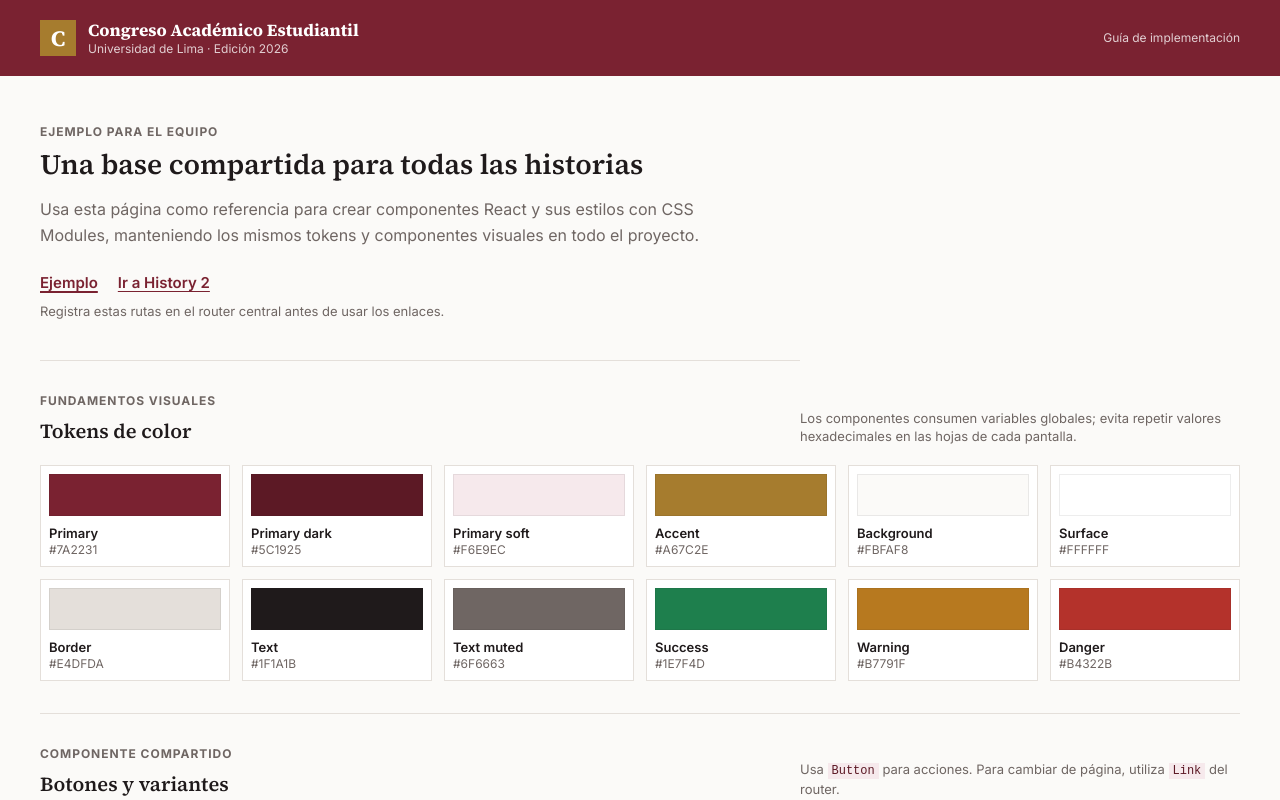
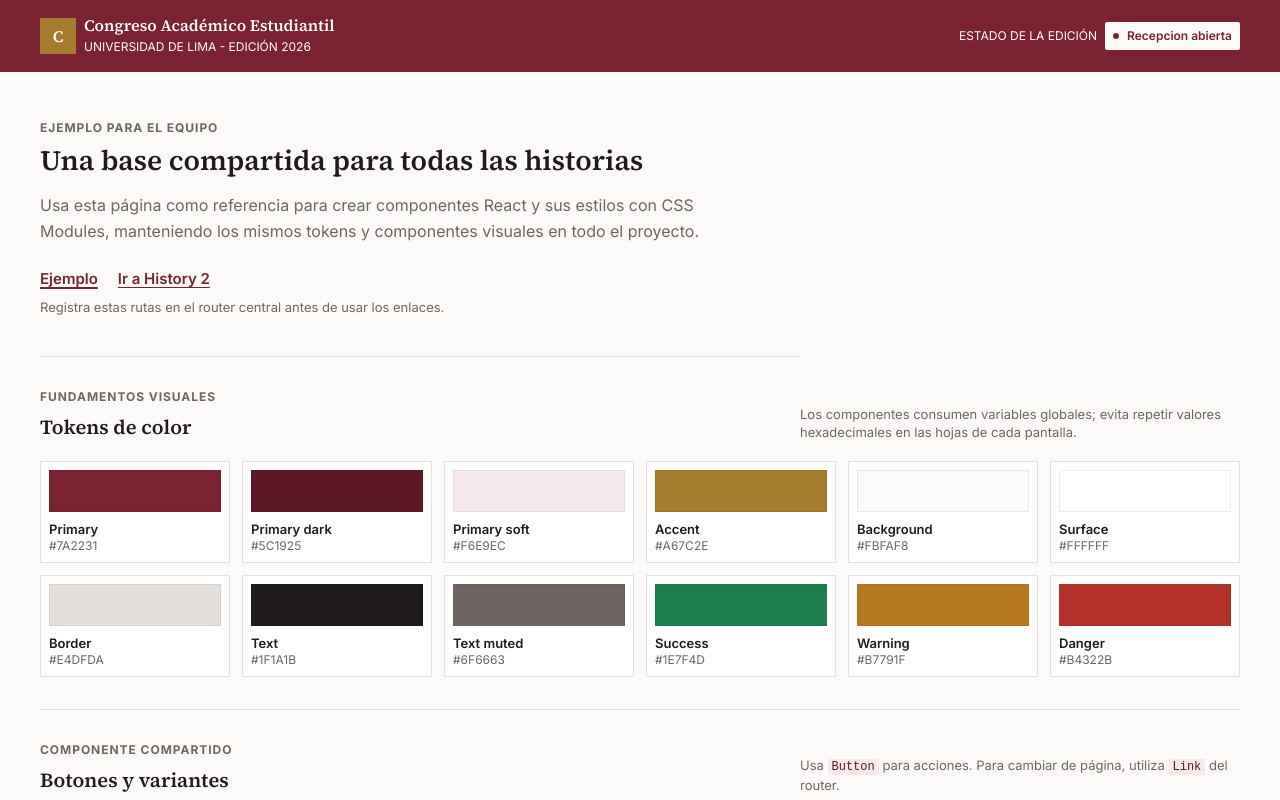
Before and after one commit to Alvarordev/progra-web-grp-1, a React (Vite) app: page /ejemplo in a window 1280 px wide. Shown: the top 800 px of the page. Built offline with nearby package versions, Linux system fonts and the light colour scheme.

Commit message:
Agregue el componente de header con estado dinamico

```diff
--- /dev/null
+++ b/src/core/ui/Header/Header.jsx
@@ -0,0 +1,29 @@
+import styles from './Header.module.css'
+
+function Header({estado}) {
+    return (
+        <header className={styles.header}>
+            <div className={styles.container}>
+                <div className={styles.leftSide}>
+                    <div className={styles.avatar}>
+                        C
+                    </div>
+                    <div className={styles.lefSideText}>
+                        <p className={styles.title}>Congreso Académico Estudiantil</p>
+                        <p className={styles.description}>Universidad de Lima - Edición 2026</p>
+                    </div>
+                </div>
+
+                <div className={styles.rightSide}>
+                    <p>Estado de la edición</p>
+                    <div className={styles.state}>
+                        <div></div>
+                        <span>{estado}</span>
+                    </div>
+                </div>
+            </div>
+        </header>
+    )
+}
+
+export default Header
--- /dev/null
+++ b/src/core/ui/Header/Header.module.css
@@ -0,0 +1,85 @@
+.header {
+    display: flex;
+    min-height: 72px;
+    background-color: var(--color-primary);
+    color: var(--color-surface);
+    width: 100%;
+}
+
+.container {
+    display: flex;
+    max-width: var(--content-width);
+    width: 100%;
+    align-items: center;
+    justify-content: space-between;
+    margin: 0 auto;
+}
+
+.leftSide {
+    display: flex;
+    gap: var(--space-2);
+    align-items: center;
+}
+
+.avatar {
+    display: flex;
+    align-items: center;
+    justify-content: center;
+    background-color: var(--color-accent);
+    height: 36px;
+    width: 36px;
+    font-size: var(--font-size-subtitle);
+    font-family: var(--font-heading);
+    font-weight: 600;
+}
+
+.leftSideText {
+    display: flex;
+    flex-direction: column;
+}
+
+.title {
+    font-family: var(--font-heading);
+    font-size: var(--font-size-subtitle);
+    font-weight: 600;
+    margin: 0;
+}
+
+.description {
+    font-size: var(--font-size-label);
+    text-transform: uppercase;
+}
+
+.rightSide {
+    display: flex;
+    align-items: center;
+    justify-content: center;
+    gap: var(--space-2);
+}
+
+.rightSide p {
+    text-transform: uppercase;
+    font-size: var(--font-size-label);
+    margin: 0;
+}
+
+.state {
+    display: flex;
+    align-items: center;
+    justify-content: center;
+    color: var(--color-primary);
+    background-color: var(--color-bg);
+    font-size: var(--font-size-label);
+    line-height: var(--line-height-label);
+    gap: var(--space-2);
+    padding: 6px 8px;
+    border-radius: var(--radius-small);
+    font-weight: 600;
+}
+
+.state div{
+    border-radius: 50%;
+    height: 6px;
+    width: 6px;
+    background-color: var(--color-primary);
+}
--- a/src/ejemplo/ExamplePage.jsx
+++ b/src/ejemplo/ExamplePage.jsx
@@ -1,6 +1,7 @@
 import { Link } from 'react-router'
 import Button from '../core/ui/Button/Button.jsx'
 import styles from './ExamplePage.module.css'
+import Header from '../core/ui/Header/Header.jsx'
 
 const designColors = [
   { name: 'Primary', token: '--color-primary', value: '#7A2231' },
@@ -28,18 +29,7 @@ const workStatuses = [
 function ExamplePage() {
   return (
     <div className={styles.page}>
-      <header className={styles.masthead}>
-        <div className={styles.brand}>
-          <span aria-hidden="true" className={styles.brandMark}>
-            C
-          </span>
-          <span>
-            <strong>Congreso Académico Estudiantil</strong>
-            <small>Universidad de Lima · Edición 2026</small>
-          </span>
-        </div>
-        <span className={styles.mastheadNote}>Guía de implementación</span>
-      </header>
+      <Header estado={"Recepcion abierta"}/>
 
       <main className={styles.content}>
         <section aria-labelledby="page-title" className={styles.intro}>
```
